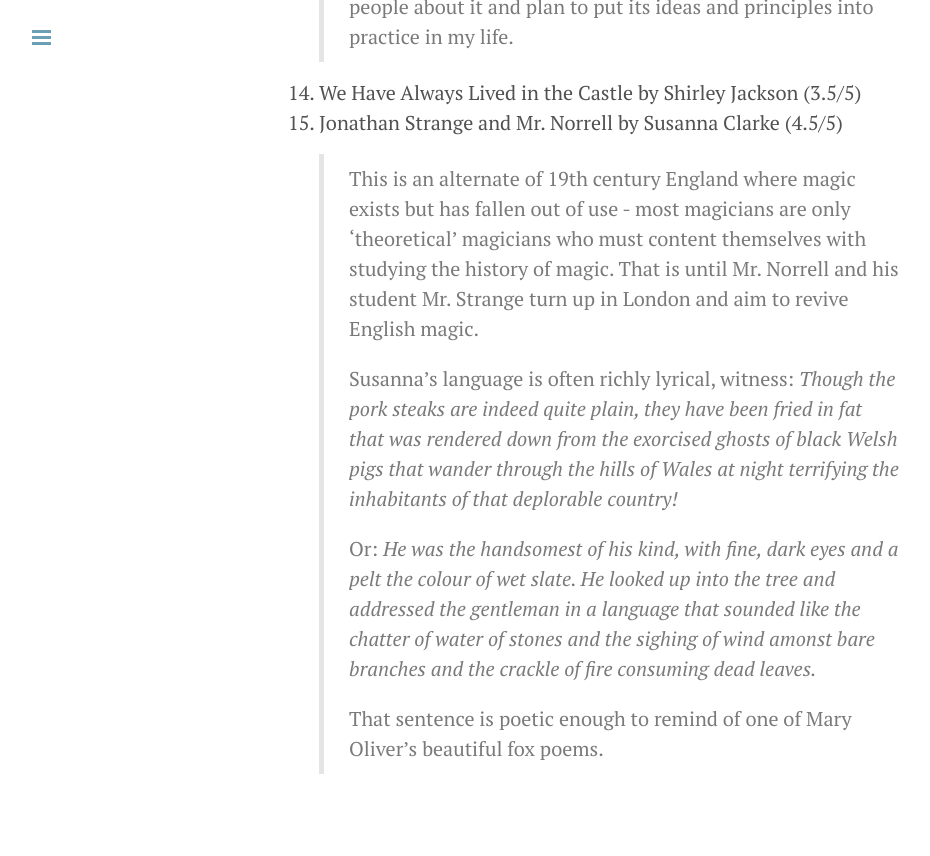
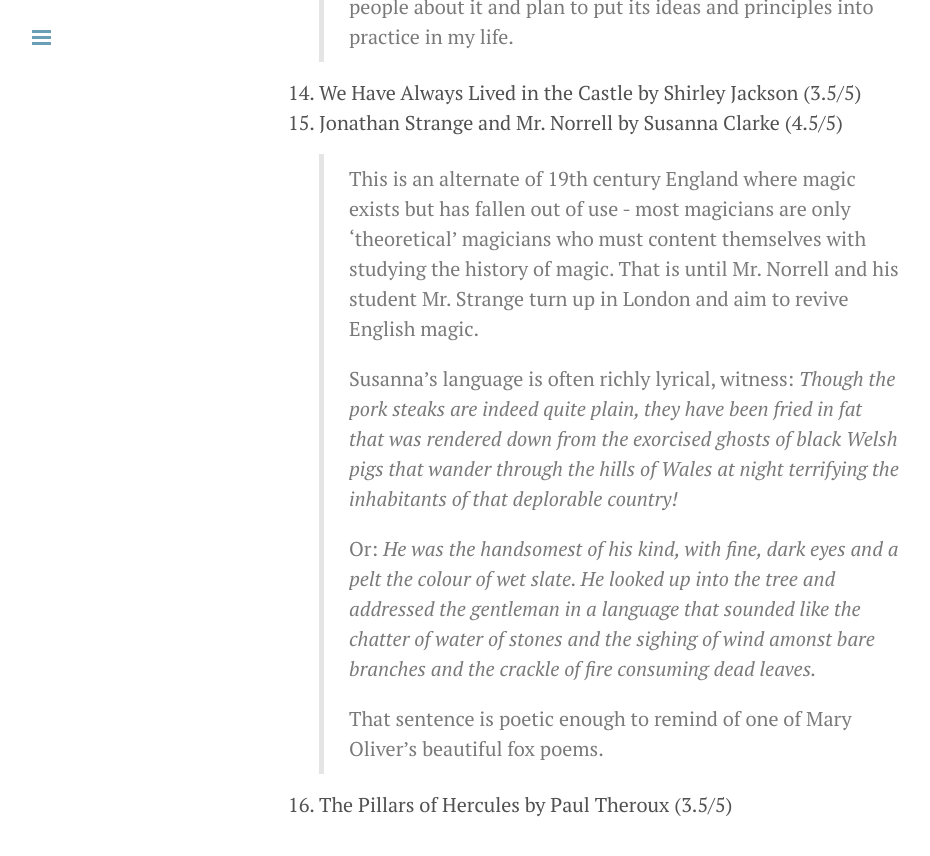
Before and after one commit to regularcoder/regularcoder, a Jekyll site: the page built from reading.md, in a window 1280 px wide and 900 px high, scrolled down 2792 px. Shown: the top 856 px of the window, without its empty margins (1-931 px from the left). Built offline with Jekyll 4.4.1, drawn with Linux system fonts in a browser that asks for light colours; Markdown is read by kramdown in place of the engine named in the settings.

Commit message:
Added newly read book

```diff
--- a/reading.md
+++ b/reading.md
@@ -48,3 +48,4 @@
 > Or: *He was the handsomest of his kind, with fine, dark eyes and a pelt the colour of wet slate. He looked up into the tree and addressed the gentleman in a language that sounded like the chatter of water of stones and the sighing of wind amonst bare branches and the crackle of fire consuming dead leaves.*
 >
 > That sentence is poetic enough to remind of one of Mary Oliver's beautiful fox poems.
+16. The Pillars of Hercules by Paul Theroux (3.5/5)
```
